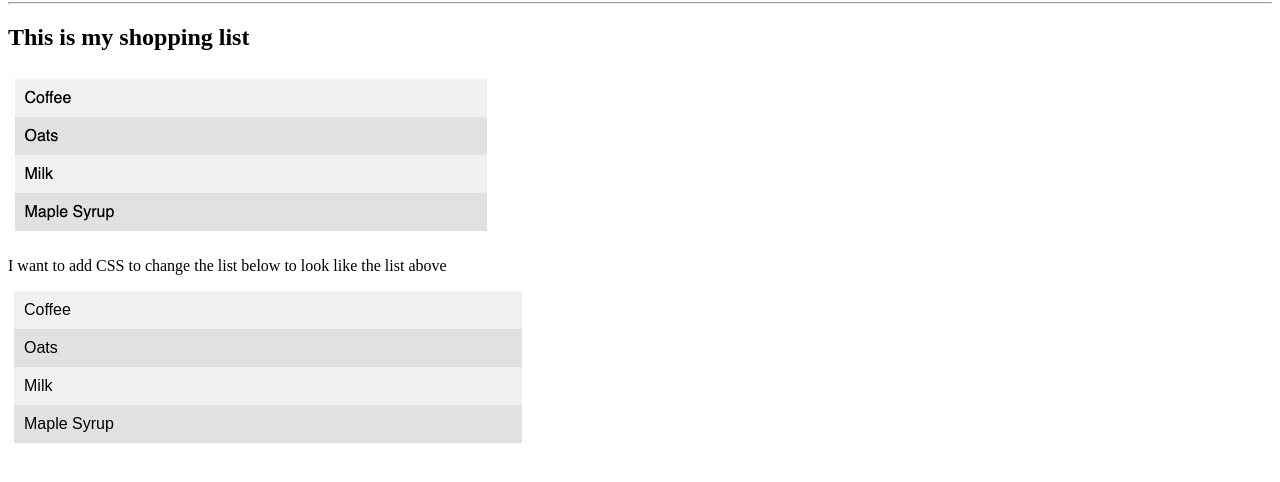
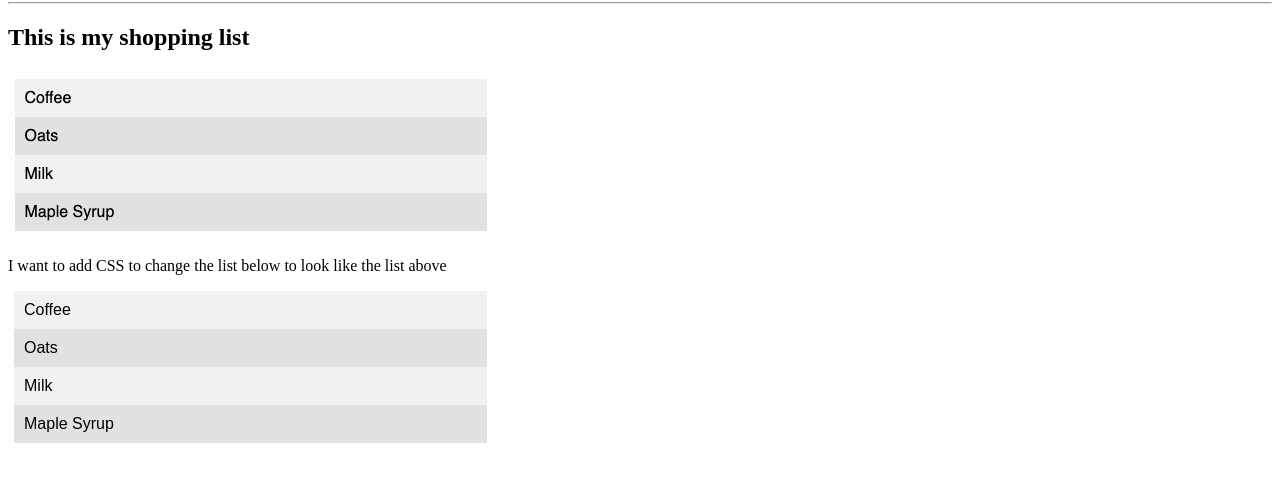
Before and after one commit to blcohn-su/blcohn-su, a plain HTML site: page week-05/homework.html in a window 1280 px wide. Shown: the part 78-560 px from the top of the page. Drawn offline with Linux system fonts and the light colour scheme.

Commit message:
Update style.css

```diff
--- a/week-05/style.css
+++ b/week-05/style.css
@@ -1,6 +1,6 @@
 ul {
     margin: 6px;
-    margin-right: 750px;
+    margin-right: 785px;
     padding: 0;
     list-style-type: none;
 }
```
